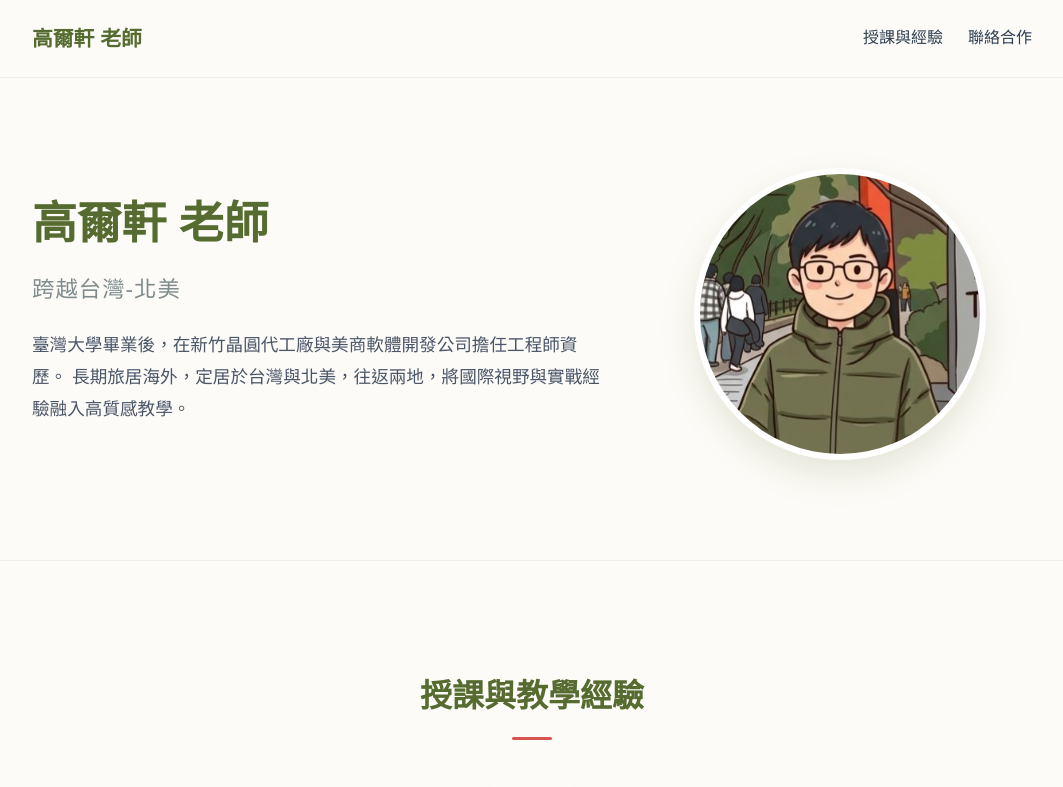
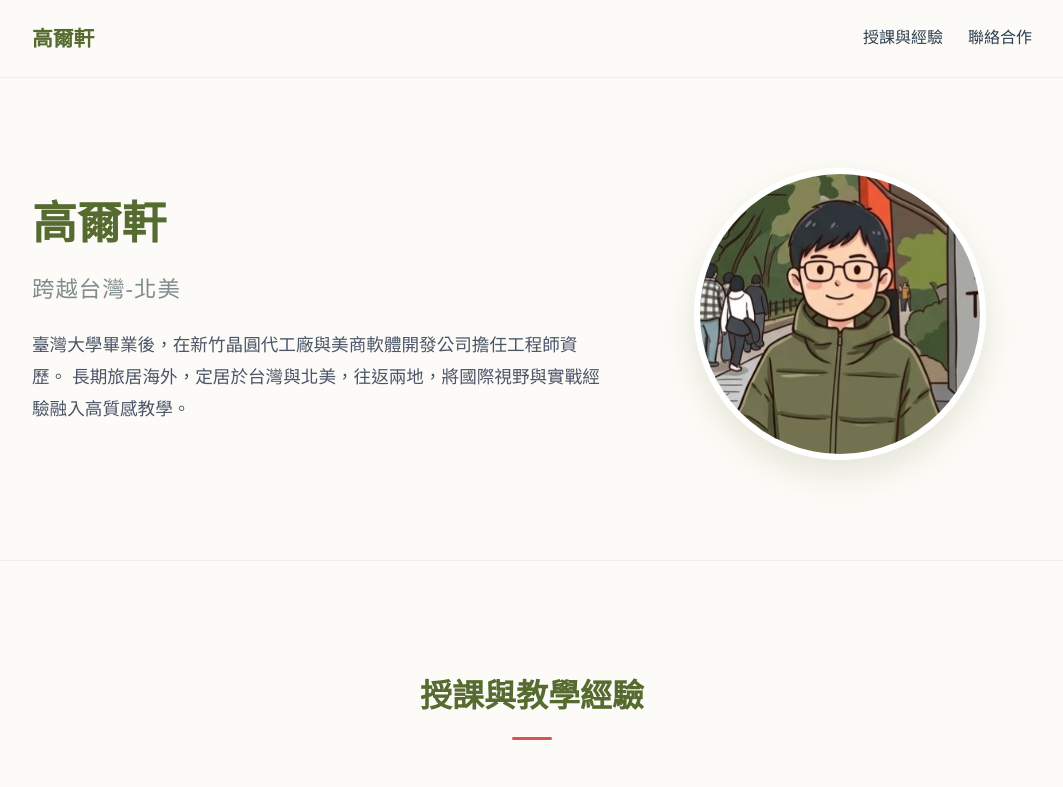
Before and after one commit to ntucskao/personal_page, a plain HTML site: page index.html in a window 1280 px wide. Shown: the top 787 px of the page, without its empty margins (108-1171 px from the left). Drawn offline with Linux system fonts and the light colour scheme.

Commit message:
Remove '老師' from logo and header text

```diff
--- a/index.html
+++ b/index.html
@@ -230,7 +230,7 @@
 
     <nav>
         <div class="container">
-            <a href="#" class="logo">高爾軒 老師</a>
+            <a href="#" class="logo">高爾軒</a>
             <ul>
                 <li><a href="#teaching">授課與經驗</a></li>
                 <li><a href="#contact">聯絡合作</a></li>
@@ -240,7 +240,7 @@
 
     <header class="container hero">
         <div class="hero-text">
-            <h1>高爾軒 老師</h1>
+            <h1>高爾軒</h1>
             <h2>跨越台灣-北美</h2>
             <p>
                 臺灣大學畢業後，在新竹晶圓代工廠與美商軟體開發公司擔任工程師資歷。
```
